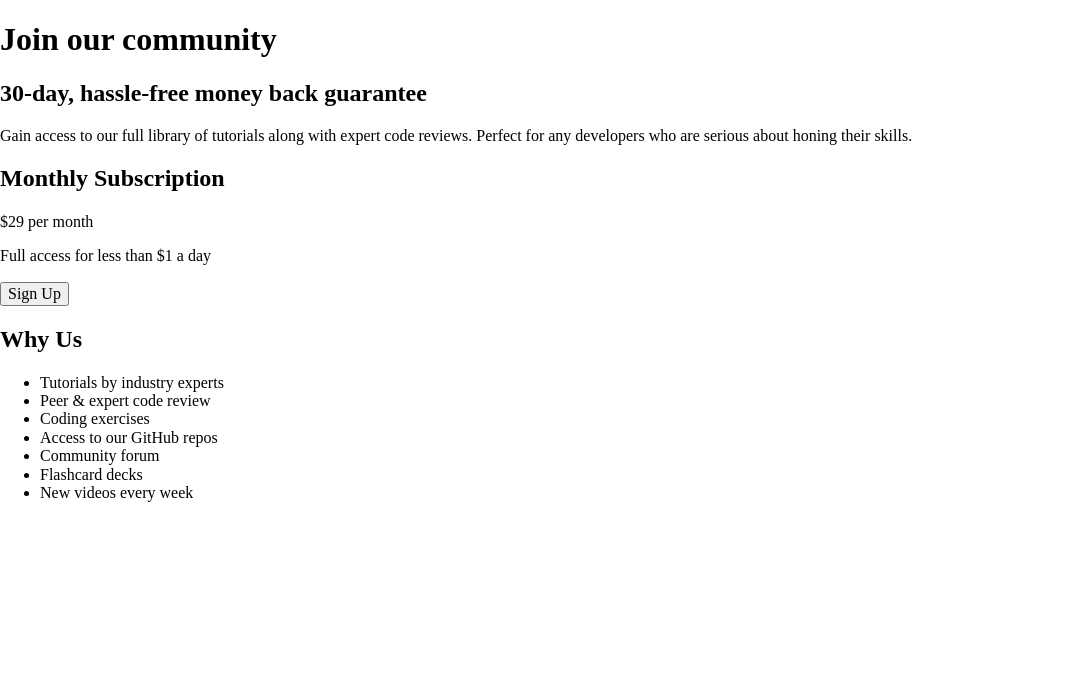
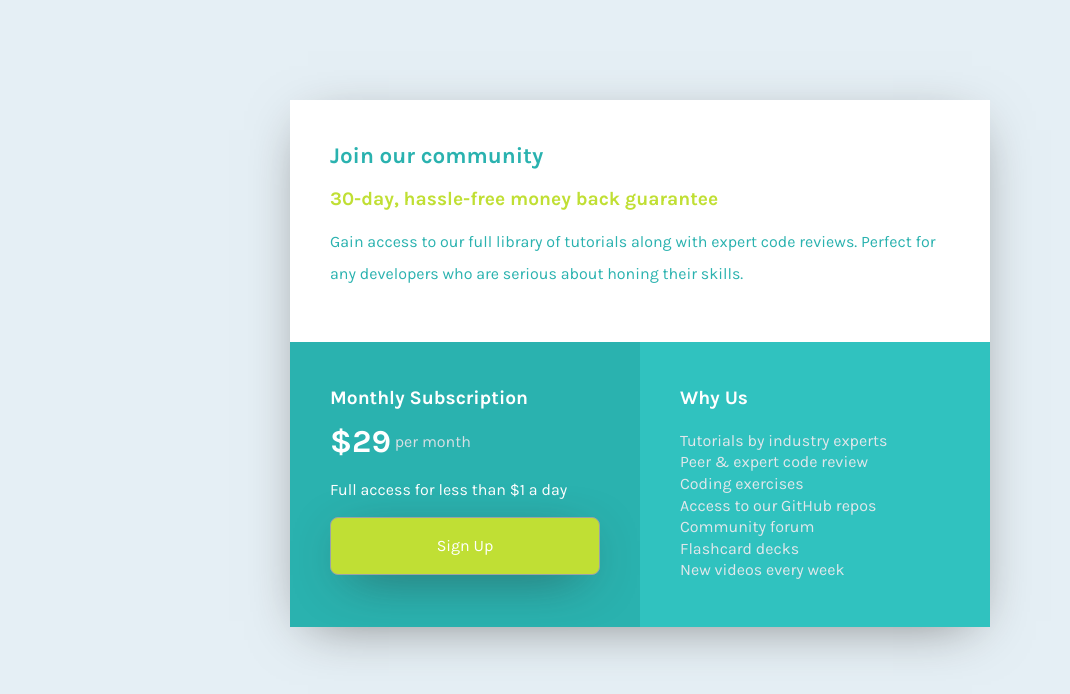
Before and after one commit to dnzln/single-price-grid-component-master, a plain HTML site: page index.html in a window 1280 px wide. Shown: the whole page, without its empty margins (0-1070 px from the left). Drawn offline with Linux system fonts and the light colour scheme.

Commit message:
Done with coding

```diff
--- a/index.html
+++ b/index.html
@@ -8,6 +8,7 @@
     <title>Frontend Mentor | Single Price Grid Component</title>
   </head>
   <body>
+    <div class="wrapper">
       <section class="intro-block">
         <h1 class="heading">Join our community</h1>
         <h2 class="second-heading">30-day, hassle-free money back guarantee</h2>
@@ -38,5 +39,6 @@
           <li>New videos every week</li>
         </ul>
       </section>
+    </div>
   </body>
 </html>
--- a/style.css
+++ b/style.css
@@ -1,17 +1,166 @@
-@import url('https://fonts.googleapis.com/css2?family=Karla:wght@400;700&display=swap');
-
-:root {
-    --mobile-width: 375px;
-    --desktop-width: 1440px;
-    --color-primary-cyan: #2ab2af;
-    --color-primary-yellow: #c0df34;
-    --color-neutral-gray: #e5eff5;
-    --color-neutral-blue: #98a6bd;
-    --main-font: 400 2em/1em 'Karla', sans-serif;
-}
+@import url("https://fonts.googleapis.com/css2?family=Karla:wght@400;700&display=swap");
 
 *,
 *::before,
 *::after {
-    box-sizing: border-box;
+  box-sizing: border-box;
 }
+
+body {
+  font: 400 1em/2em "Karla", sans-serif;
+  background: #e5eff5;
+  color: #ffffff;
+}
+
+.wrapper {
+  margin: 30px auto;
+  width: 90%;
+  max-width: 375px;
+
+  display: grid;
+  grid-template-columns: 1fr 1fr;
+  grid-auto-rows: auto;
+
+  -webkit-box-shadow: 0px 12px 53px -18px rgb(34, 25, 25);
+  -moz-box-shadow: 0px 12px 53px -18px rgba(122, 122, 122, 1);
+  box-shadow: 0px 12px 53px -18px rgba(122, 122, 122, 1);
+}
+
+.intro-block {
+  grid-row: 1/2;
+  grid-column: 1/3;
+  background: #ffffff;
+  color: #2ab2af;
+}
+
+.subs-block {
+  grid-row: 2/3;
+  grid-column: 1/3;
+  background: #2ab2af;
+}
+
+.why-us-block {
+  grid-row: 3/4;
+  grid-column: 1/3;
+  background: #30c2bf;
+}
+
+[class*="block"] {
+  padding: 1.5em 1.5em 0;
+}
+
+[class*="block"] * {
+  margin: 0 0 1.5rem;
+}
+
+.heading {
+  font-size: 1.4rem;
+}
+
+.second-heading {
+  font-size: 1.2rem;
+}
+
+.intro-block .second-heading {
+  color: #c0df34;
+}
+
+.price {
+  font-size: 2em;
+  font-weight: 700;
+  vertical-align: middle;
+}
+
+.price-label {
+  vertical-align: middle;
+  color: #d6dfe4;
+  margin-left: 10px;
+}
+
+.subs-block .text {
+  margin-top: 1rem;
+}
+
+.btn {
+  background: #c0df34;
+  color: #ffffff;
+
+  width: 100%;
+  height: 3.6rem;
+
+  border-radius: 8px;
+  border: 1px solid #9aa2a7;
+
+  -webkit-box-shadow: 0px 12px 53px -19px rgba(43, 43, 43, 1);
+  -moz-box-shadow: 0px 12px 53px -19px rgba(43, 43, 43, 1);
+  box-shadow: 0px 12px 53px -19px rgba(43, 43, 43, 1);
+}
+
+.btn:hover {
+  background: #c0df34;
+  color: #ffffff;
+  width: 100%;
+  height: 3.6rem;
+  cursor: pointer;
+  animation: button-animation 1s ease 1 forwards;
+}
+
+@keyframes button-animation {
+  25% {
+    transform: rotateZ(5deg);
+  }
+
+  50% {
+    transform: rotateZ(-5deg);
+  }
+
+  75% {
+    transform: rotateZ(5deg);
+  }
+}
+
+.pros-list {
+  list-style: none;
+  padding: 0;
+}
+
+.pros-list li {
+  margin: 0;
+  height: 1.8rem;
+  color: #e1e7eb;
+}
+
+@media screen and (min-width: 768px) {
+  .wrapper {
+    margin: 100px auto;
+    width: 100%;
+    max-width: 700px;
+  }
+
+  .intro-block {
+    grid-row: 1/2;
+    grid-column: 1/3;
+  }
+
+  .subs-block {
+    grid-row: 2/3;
+    grid-column: 1/2;
+  }
+
+  .why-us-block {
+    grid-row: 2/3;
+    grid-column: 2/3;
+  }
+
+  [class*="block"] {
+    padding: 2.5em;
+  }
+
+  [class*="block"] * {
+    margin: 0 0 0.7rem;
+  }
+
+  .pros-list li {
+    height: 1.35rem;
+  }
+}
```
Also changed, not shown: images/favicon-32x32.png (deleted), 1 other file. Lines whose indentation alone changed are shown as unchanged.
